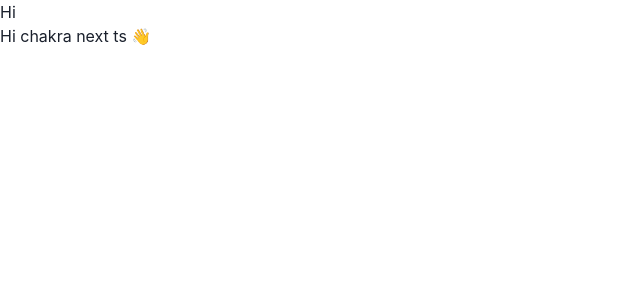
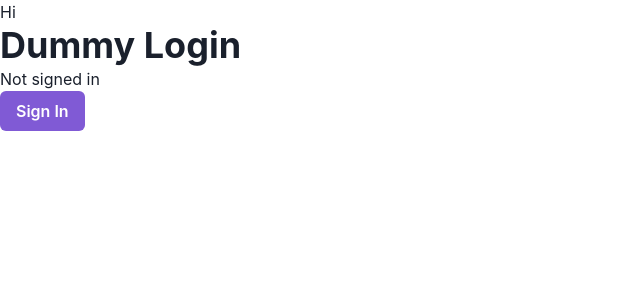
Before and after one commit to MinhKhangTran/MERNG_undong_tracker_v2, a Next.js app in the folder client/: page / in a window 1280 px wide. Shown: the top 300 px of the page, without its empty margins (0-640 px from the left). Built offline with nearby package versions, Linux system fonts and the light colour scheme; no server answers.

Commit message:
add next auth frontend

```diff
--- a/client/package.json
+++ b/client/package.json
@@ -34,6 +34,7 @@
     "@graphql-codegen/typescript": "^1.21.1",
     "@graphql-codegen/typescript-operations": "^1.17.15",
     "@graphql-codegen/typescript-react-apollo": "^2.2.3",
+    "@types/next-auth": "^3.13.0",
     "@types/node": "^12.20.7",
     "@types/react": "^17.0.2",
     "@types/react-dom": "^17.0.1",
--- a/client/pages/index.tsx
+++ b/client/pages/index.tsx
@@ -1,8 +1,44 @@
 //Next
 
 //Chakra
-import { Box } from "@chakra-ui/react";
+import { Box, Button, Heading } from "@chakra-ui/react";
+//Next auth
+import { signIn, signOut, useSession } from "next-auth/client";
 
-const IndexPage = () => <Box>Hi chakra next ts 👋</Box>;
+const IndexPage = () => {
+  const [session, loading] = useSession();
+  //   console.log(session);
+  return (
+    <Box>
+      <Heading>Dummy Login</Heading>
+      {!session && (
+        <>
+          Not signed in <br />
+          <Button
+            colorScheme="purple"
+            onClick={() => {
+              signIn();
+            }}
+          >
+            Sign In
+          </Button>
+        </>
+      )}
+      {session && (
+        <>
+          Signed in as {session.user.email} <br />
+          <div>You can now access our super secret pages</div>
+          <button
+            onClick={() => {
+              signOut();
+            }}
+          >
+            sign out
+          </button>
+        </>
+      )}
+    </Box>
+  );
+};
 
 export default IndexPage;
--- a/client/tsconfig.json
+++ b/client/tsconfig.json
@@ -4,7 +4,7 @@
     "lib": ["dom", "dom.iterable", "esnext"],
     "allowJs": true,
     "skipLibCheck": true,
-    "strict": true,
+    "strict": false,
     "forceConsistentCasingInFileNames": true,
     "noEmit": true,
     "esModuleInterop": true,
```
Also changed, not shown: client/pages/_app.tsx (+6 -1 lines), client/pages/api/auth/[...nextauth].ts (added, +16 -0 lines), 2 other files (tests, documents, lock files or other folders).
